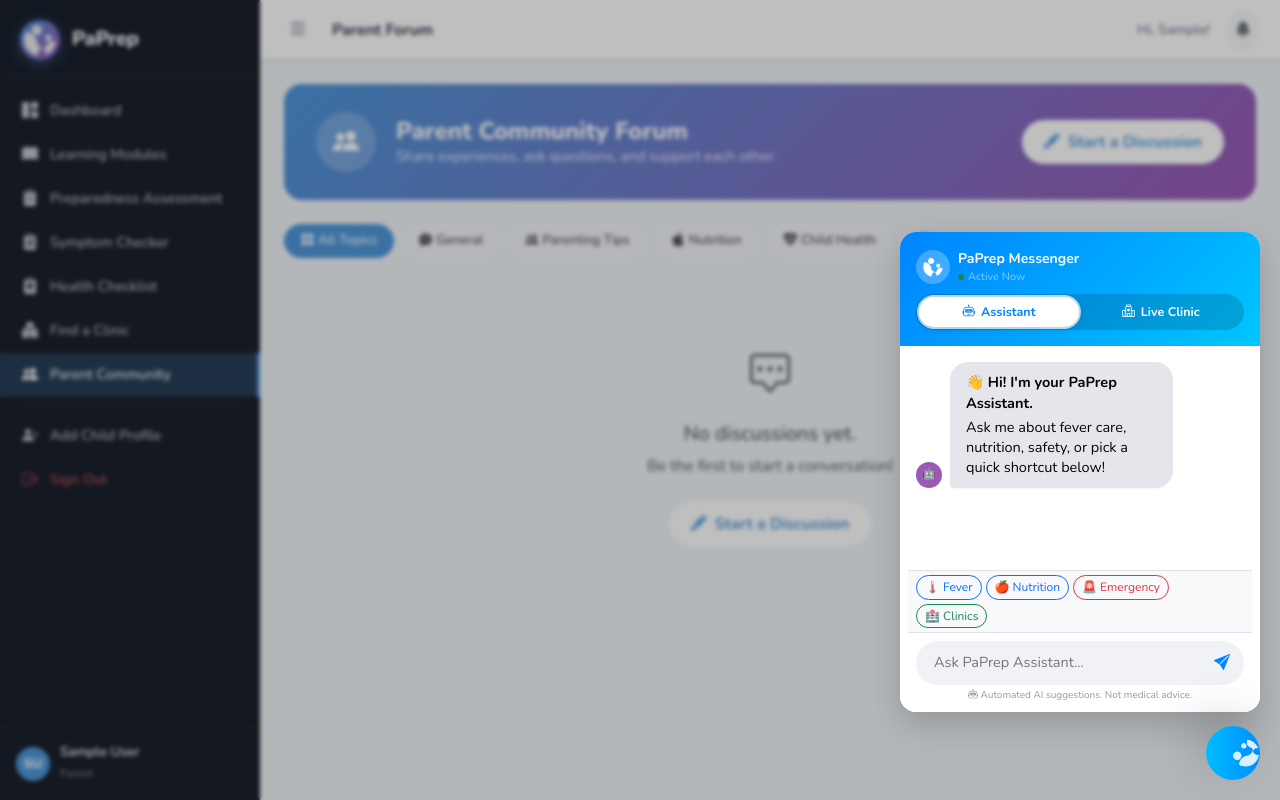
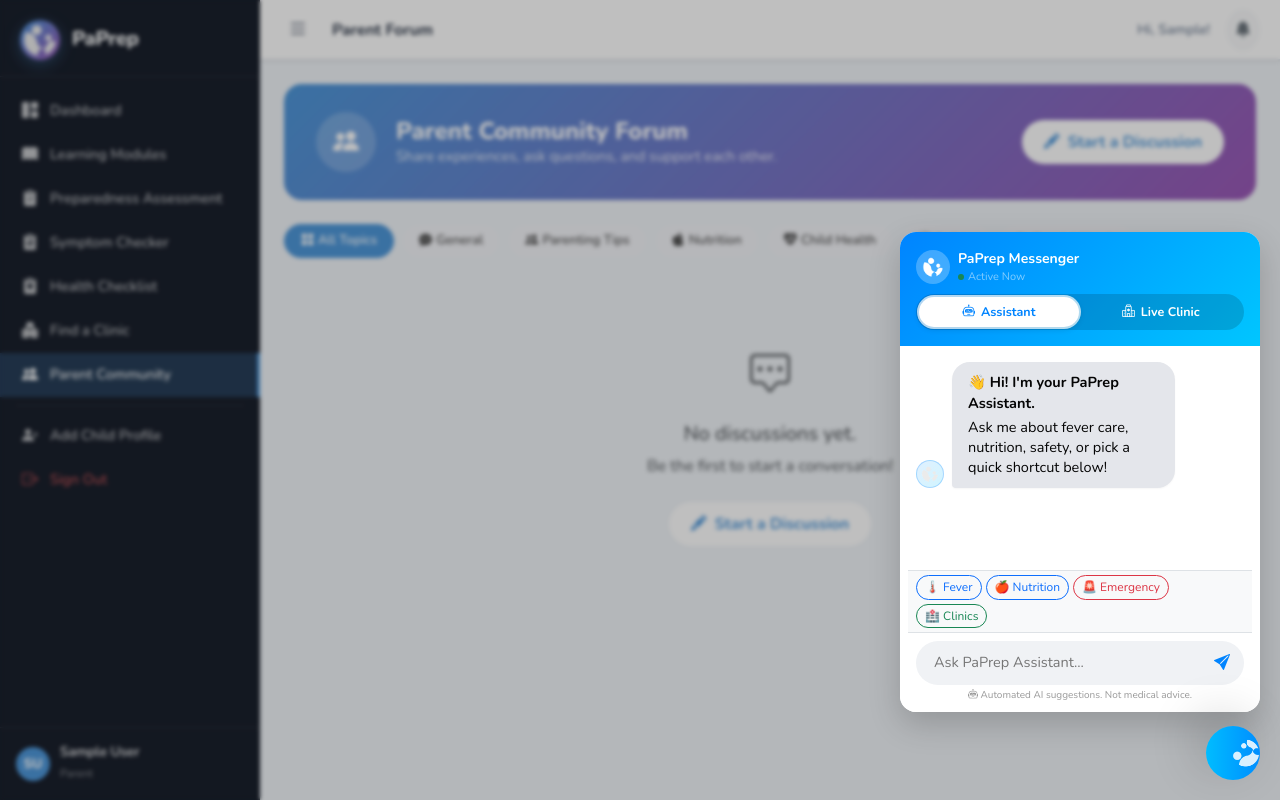
Before and after one commit to Aguilos/Paprep, a Flask app: page /forum/ in a window 1280 px wide, after a click that opens the changed part. Run offline with Flask 3, Linux system fonts and the light colour scheme; the visitor is signed in with stand-in values (Sample User, id 1); data that the repository does not hold is empty; some libraries are stand-ins or nearby versions.

Commit message:
Fix bug chat bot 6

```diff
--- a/static/css/style.css
+++ b/static/css/style.css
@@ -1841,3 +1841,10 @@ a:hover { color: var(--primary-dark); }
     max-height: 70vh;
   }
 }
+
+/* Bot message logo avatar */
+.bot-avatar {
+  background: linear-gradient(135deg, rgba(0,132,255,0.12), rgba(0,198,255,0.18)) !important;
+  border: 1.5px solid rgba(0, 132, 255, 0.25) !important;
+  overflow: hidden;
+}
--- a/static/js/chat.js
+++ b/static/js/chat.js
@@ -38,7 +38,9 @@ document.addEventListener('DOMContentLoaded', function() {
         </div>`;
     } else {
       row.innerHTML = `
-        <div class="messenger-avatar avatar-sm flex-shrink-0" style="width:26px;height:26px;font-size:11px;background:#0084FF;">C</div>
+        <div class="messenger-avatar avatar-sm flex-shrink-0 bot-avatar" style="width:28px;height:28px;background:rgba(255,255,255,0.25);border:1.5px solid rgba(0,132,255,0.2);">
+          <img src="/static/image/Logo.png" alt="PaPrep" style="width:18px;height:18px;object-fit:contain;filter:none;">
+        </div>
         <div class="msgr-bubble">
           ${bodyHtml}
           <div class="msgr-time">${timeStr}</div>
@@ -146,7 +148,9 @@ document.addEventListener('DOMContentLoaded', function() {
             typingRow = document.createElement('div');
             typingRow.className = 'msgr-msg-row recv typing-indicator-row';
             typingRow.innerHTML = `
-              <div class="messenger-avatar avatar-sm flex-shrink-0" style="width:24px;height:24px;font-size:10px;background:#0084FF;">C</div>
+              <div class="messenger-avatar avatar-sm flex-shrink-0 bot-avatar" style="width:28px;height:28px;background:rgba(255,255,255,0.25);border:1.5px solid rgba(0,132,255,0.2);">
+                <img src="/static/image/Logo.png" alt="PaPrep" style="width:18px;height:18px;object-fit:contain;filter:none;">
+              </div>
               <div class="msgr-bubble text-muted fst-italic" style="padding:6px 12px;font-size:12px;">
                 <span class="spinner-grow spinner-grow-sm me-1" role="status" style="width:8px;height:8px;"></span>Typing...
               </div>`;
--- a/templates/base.html
+++ b/templates/base.html
@@ -256,7 +256,9 @@
       <div id="chat_view_bot" class="card-body p-2 d-flex flex-column h-100 bg-white" style="overflow:hidden;">
         <div class="chat-messages-container flex-grow-1 overflow-auto p-2" id="bot_messages_list" style="max-height: 290px;">
           <div class="msgr-msg-row recv">
-            <div class="messenger-avatar avatar-sm flex-shrink-0" style="width:26px;height:26px;font-size:11px;background:var(--purple);">🤖</div>
+            <div class="messenger-avatar avatar-sm flex-shrink-0 bot-avatar" style="width:28px;height:28px;background:rgba(255,255,255,0.25);border:1.5px solid rgba(0,132,255,0.2);">
+              <img src="/static/image/Logo.png" alt="PaPrep" style="width:18px;height:18px;object-fit:contain;filter:none;">
+            </div>
             <div class="msgr-bubble">
               <div>👋 <strong>Hi! I'm your PaPrep Assistant.</strong></div>
               <div class="mt-1">Ask me about fever care, nutrition, safety, or pick a quick shortcut below!</div>
```
